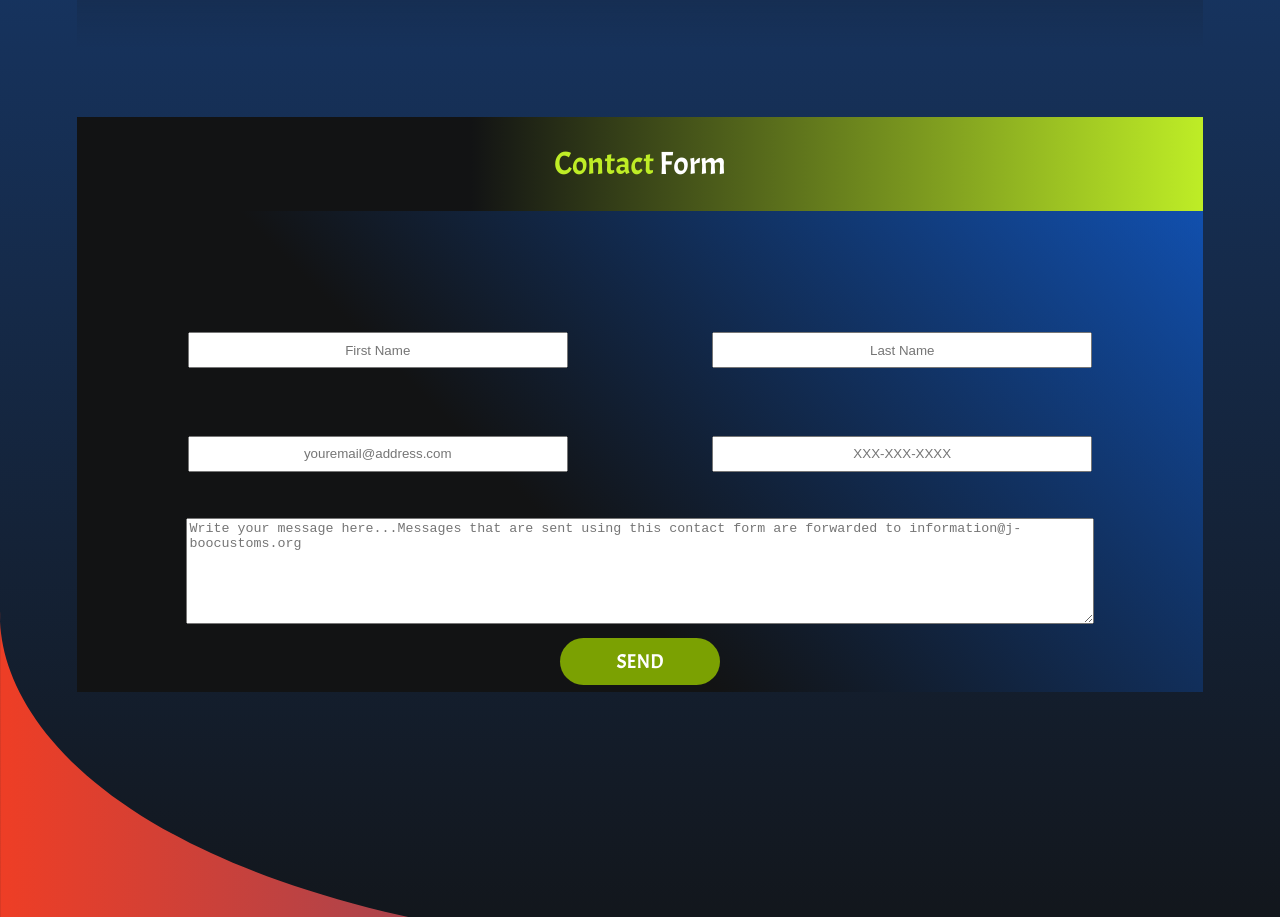
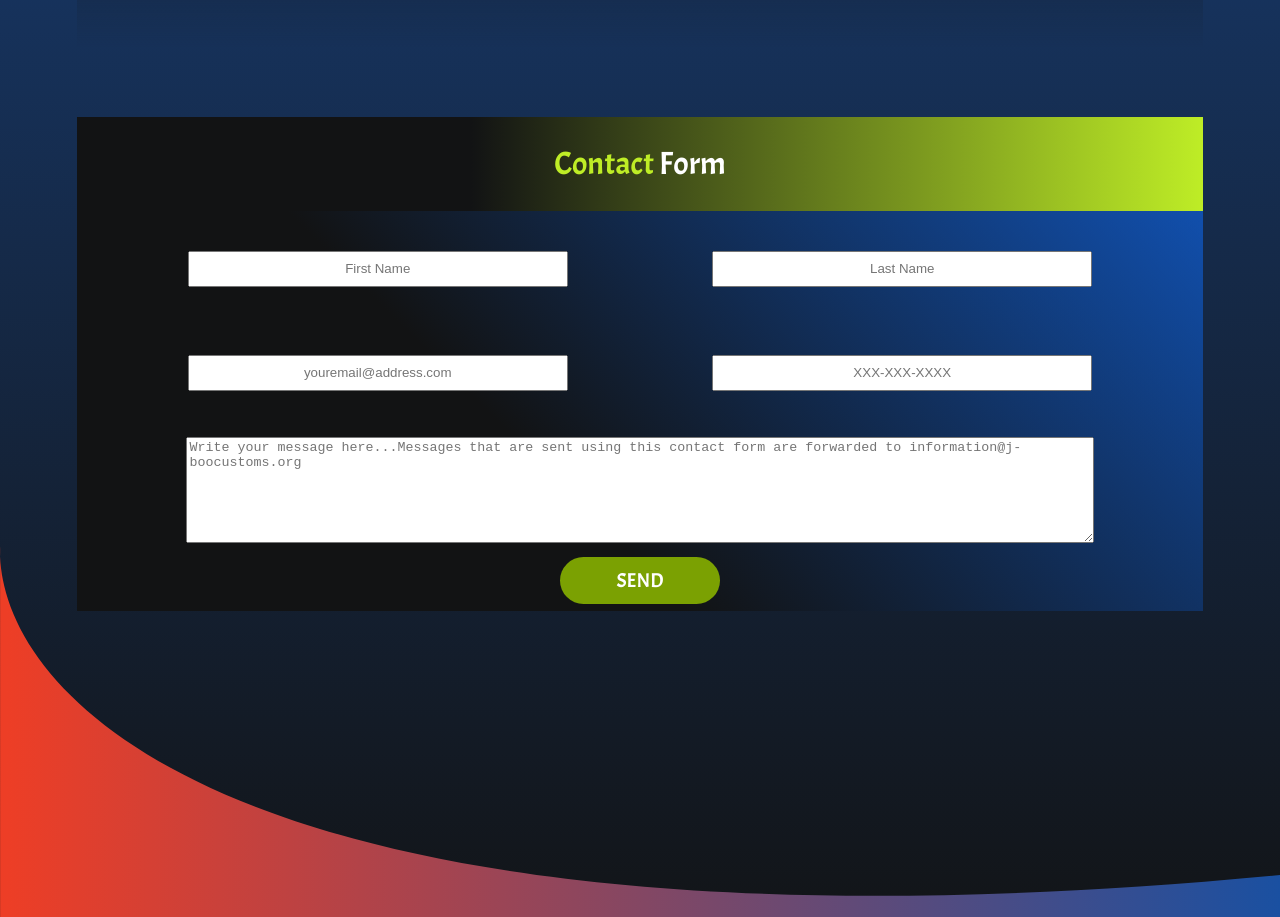
Before and after one commit to HammontreeWebDev/j-boo-customs, a React (Create React App) app: page /contact_us in a window 1280 px wide. Shown: the part 945-1862 px from the top of the page. Built offline with nearby package versions, Linux system fonts and the light colour scheme.

Commit message:
reworked contact form design

```diff
--- /dev/null
+++ b/src/components/FormContainer/assets/css/formcontainer.css
@@ -0,0 +1,28 @@
+.form-card {
+    display: flex;
+    flex-direction: column;
+    flex: 1;
+    justify-content: center;
+    align-items: center;
+    width: 100%;
+}
+
+.form-title {
+    display: flex;
+    justify-content: center;
+    flex: 1;
+    width: 100%;
+    margin: 0;
+    background-image: linear-gradient(to right, var(--black) 35%, var(--light-green));
+}
+
+.form-card-body {
+    display: flex;
+    flex-flow: row wrap;
+    justify-content: flex-start;
+    align-items: center;
+    flex: 1;
+    width: 100%;
+    margin: 0;
+    background-image: linear-gradient(45deg, var(--black) 40%, rgba(14, 103, 237, 0.6));
+}
--- /dev/null
+++ b/src/components/FormContainer/index.jsx
@@ -0,0 +1,21 @@
+import React from "react";
+import './assets/css/formcontainer.css';
+
+const FormContainer = (props) => {
+
+    return (
+        <div className="form-card">
+
+            <div className="form-title">
+                <h2 className="card-title text-center"><span className="green-text">{props.greenText}</span> {props.whiteText}</h2>
+            </div>
+
+            <div className="form-card-body">
+            {props.form}
+            </div>
+
+        </div>
+    )
+}
+
+export default FormContainer;
--- a/src/pages/ContactUs/assets/css/contactus.css
+++ b/src/pages/ContactUs/assets/css/contactus.css
@@ -50,6 +50,7 @@
     border: none;
     border-radius: 3rem;
     font-family: var(--Acme);
+    /* margin-top: 1%; */
 }
 
 #submitBtn:hover{
--- a/src/pages/ContactUs/index.jsx
+++ b/src/pages/ContactUs/index.jsx
@@ -14,7 +14,7 @@ import Header from "../../components/Header";
 import PageTitle from "../../components/PageTitle";
 import FancyCard from "../../components/FancyCard";
 import ContactInfo from "../../components/ContactInfo";
-import ContentCard from "../../components/ContentCard";
+import FormContainer from "../../components/FormContainer";
 import Footer from "../../components/Footer";
 
 const IconifyPhone = () => {
@@ -54,10 +54,10 @@ const ContactUs = () => {
                 </section>
 
                 <section className="row">
-                    <ContentCard
+                    <FormContainer
                         greenText="Contact"
                         whiteText="Form"
-                        customContent={
+                        form={
                             <form className="contact-form">
 
                                 <div className="form-row">
```
